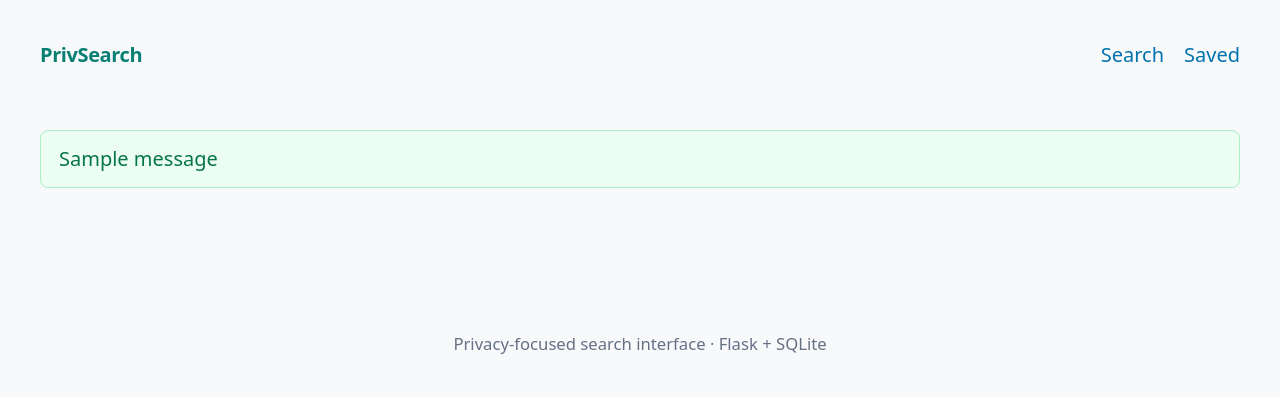
After one commit to aaniesfaizie-ship-it/privsearch, a Flask app: template templates/base.html in a window 1280 px wide. The commit adds this page. Shown: the top 397 px of the page. Run offline with Flask 3, Linux system fonts and the light colour scheme; the template is opened without the code that fills it, so the values that code supplies are empty; tables that the repository leaves empty hold one stand-in row (values such as "Sample post"); one stand-in notice (Sample message) is shown; some libraries are stand-ins or nearby versions.

Commit message:
Add frontend: base template and stylesheet

```diff
--- /dev/null
+++ b/static/style.css
@@ -0,0 +1,99 @@
+:root {
+  --brand: #087f72;
+  --brand-dark: #056258;
+  --surface: #ffffff;
+  --muted: #667085;
+  --border: #e4e7ec;
+  --danger: #b42318;
+  --success: #067647;
+}
+
+body { background: #f7f9fb; }
+
+/* header / footer */
+.site-header { padding-top: 1rem; }
+.site-header strong { color: var(--brand); letter-spacing: -0.02em; }
+
+.site-footer {
+  margin-top: 4rem;
+  padding-bottom: 2rem;
+  color: var(--muted);
+  text-align: center;
+}
+
+/* search hero */
+.search-hero {
+  max-width: 720px;
+  margin: 3rem auto 2rem;
+  text-align: center;
+}
+.search-hero h1 { margin-bottom: 0.25rem; }
+.search-hero p { color: var(--muted); }
+
+/* search form */
+.search-form { display: flex; gap: 0.5rem; margin-top: 1.5rem; }
+.search-form input[type="search"] { flex: 1; }
+
+/* result and bookmark cards */
+.card-list { list-style: none; padding: 0; }
+.result-card {
+  background: var(--surface);
+  border: 1px solid var(--border);
+  border-radius: 10px;
+  padding: 1rem 1.25rem;
+  margin-bottom: 0.75rem;
+}
+.result-card h3 { margin: 0 0 0.25rem; }
+.result-card .url {
+  color: var(--muted);
+  font-size: 0.9rem;
+  word-break: break-all;      /* long URLs wrap instead of overflowing */
+}
+.result-meta {
+  display: flex;
+  align-items: center;
+  gap: 0.75rem;
+  margin-top: 0.5rem;
+}
+.engine-badge {
+  font-size: 0.75rem;
+  color: var(--brand-dark);
+  background: #e6f4f2;
+  border-radius: 999px;
+  padding: 0.1rem 0.6rem;
+}
+
+/* buttons */
+.btn-save, .btn-delete {
+  font-size: 0.85rem;
+  padding: 0.3rem 0.8rem;
+  width: auto;
+  margin: 0;
+}
+.btn-primary {
+  background: var(--brand);
+  border-color: var(--brand);
+}
+
+/* flash messages */
+.flash-area { margin-bottom: 1rem; }
+.flash {
+  padding: 0.65rem 0.9rem;
+  border-radius: 8px;
+  margin: 0 0 0.5rem;
+  border: 1px solid transparent;
+}
+.flash-success { background: #ecfdf3; color: var(--success); border-color: #abefc6; }
+.flash-info    { background: #eff8ff; color: #175cd3;      border-color: #b2ddff; }
+.flash-error   { background: #fef3f2; color: var(--danger); border-color: #fecdca; }
+
+/* empty state */
+.empty-state { text-align: center; color: var(--muted); padding: 2rem 0; }
+
+/* keyboard focus visibility */
+a:focus-visible,
+button:focus-visible,
+input:focus-visible {
+  outline: 2px solid var(--brand);
+  outline-offset: 2px;
+}
--- /dev/null
+++ b/templates/base.html
@@ -0,0 +1,45 @@
+<!doctype html>
+<html lang="en">
+<head>
+  <meta charset="utf-8">
+  <meta name="viewport" content="width=device-width, initial-scale=1">
+  <title>{% block title %}PrivSearch{% endblock %}</title>
+
+  <link rel="stylesheet"
+        href="https://cdn.jsdelivr.net/npm/@picocss/pico@2/css/pico.min.css">
+  <link rel="stylesheet"
+        href="{{ url_for('static', filename='style.css') }}">
+</head>
+<body>
+
+  <header class="container site-header">
+    <nav>
+      <ul><li><strong>PrivSearch</strong></li></ul>
+      <ul>
+        <li><a href="{{ url_for('home') }}">Search</a></li>
+        <li><a href="{{ url_for('saved') }}">Saved</a></li>
+      </ul>
+    </nav>
+  </header>
+
+  <main class="container">
+
+    {% with messages = get_flashed_messages(with_categories=true) %}
+      {% if messages %}
+        <div class="flash-area" aria-live="polite">
+          {% for category, message in messages %}
+            <p class="flash flash-{{ category }}">{{ message }}</p>
+          {% endfor %}
+        </div>
+      {% endif %}
+    {% endwith %}
+
+    {% block content %}{% endblock %}
+  </main>
+
+  <footer class="container site-footer">
+    <small>Privacy-focused search interface · Flask + SQLite</small>
+  </footer>
+
+</body>
+</html>
```
Also changed, not shown: templates/index.html (+23 -22 lines), templates/saved.html (+18 -30 lines), 2 other files.
